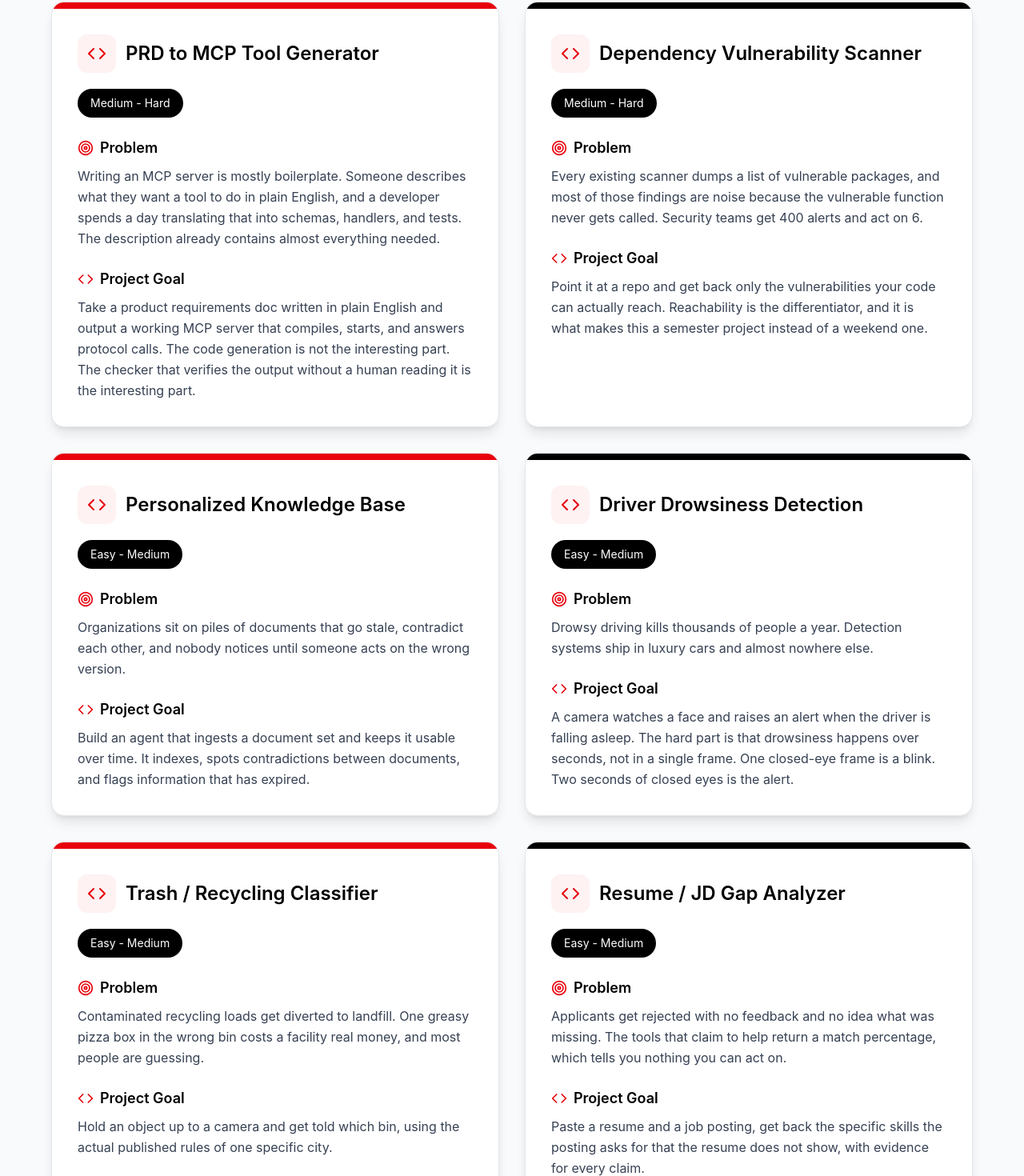
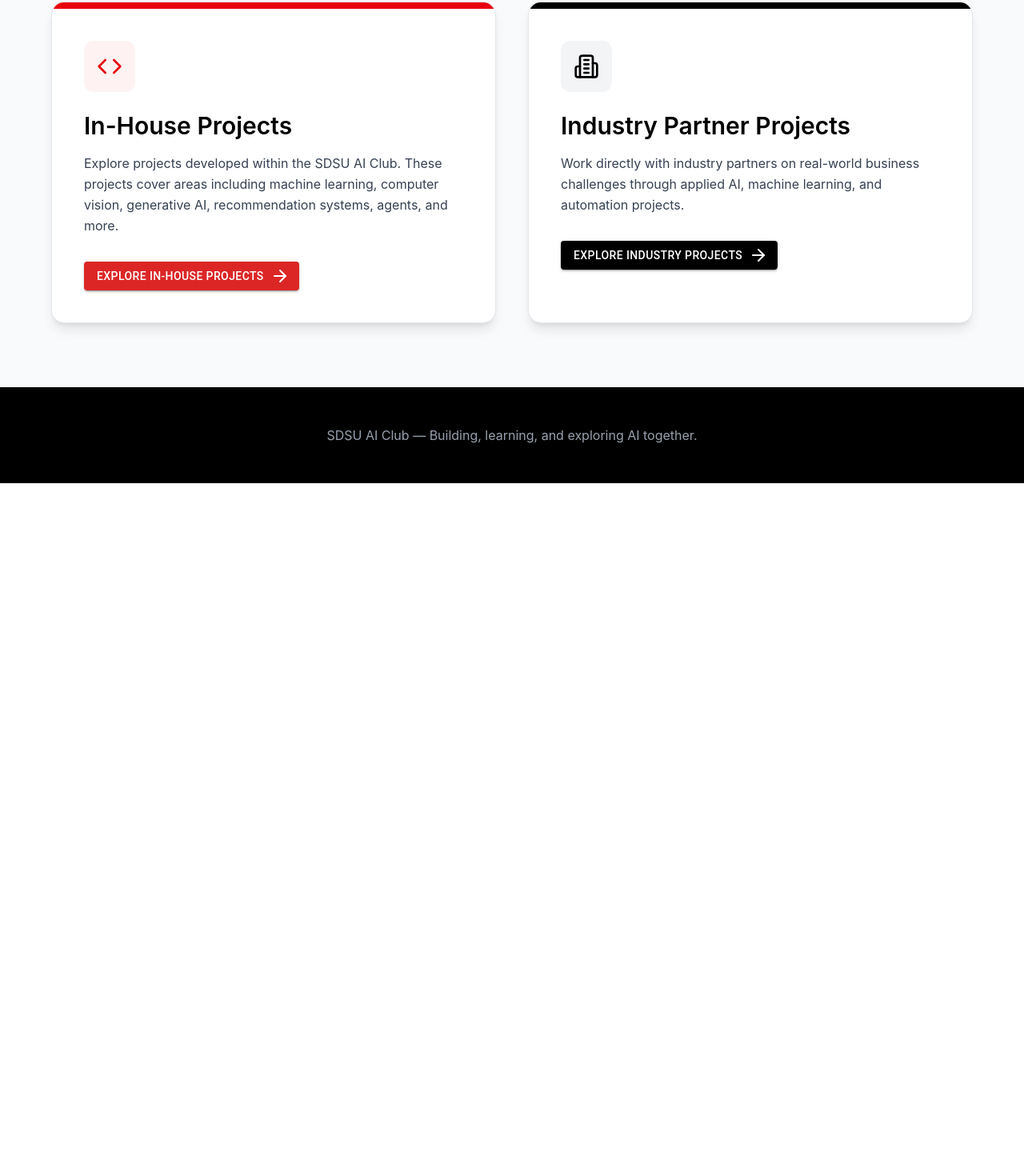
Before and after one commit to aiclub-sdsu/AI-Club-Website, a React (Vite) app: page /current-projects in a window 1280 px wide. Shown: the part 440-1910 px from the top of the page at 80% size. After the commit the page ends 1044 px from the top, so only its background shows below. Built offline with nearby package versions, Linux system fonts and the light colour scheme.

Commit message:
Update CurrentProjects.tsx

```diff
--- a/src/app/components/CurrentProjects.tsx
+++ b/src/app/components/CurrentProjects.tsx
@@ -1,120 +1,6 @@
-import { ArrowLeft, Code, Target } from 'lucide-react';
+import { ArrowLeft, Code, Building2, ArrowRight } from 'lucide-react';
 import { Button } from '@mui/material';
 import { Link } from 'react-router';
-
-type Project = {
-  title: string;
-  difficulty: string;
-  problem: string;
-  goal: string;
-};
-
-const projects: Project[] = [
-  {
-    title: 'PRD to MCP Tool Generator',
-    difficulty: 'Medium - Hard',
-    problem:
-      'Writing an MCP server is mostly boilerplate. Someone describes what they want a tool to do in plain English, and a developer spends a day translating that into schemas, handlers, and tests. The description already contains almost everything needed.',
-    goal:
-      'Take a product requirements doc written in plain English and output a working MCP server that compiles, starts, and answers protocol calls. The code generation is not the interesting part. The checker that verifies the output without a human reading it is the interesting part.',
-  },
-  {
-    title: 'Dependency Vulnerability Scanner',
-    difficulty: 'Medium - Hard',
-    problem:
-      'Every existing scanner dumps a list of vulnerable packages, and most of those findings are noise because the vulnerable function never gets called. Security teams get 400 alerts and act on 6.',
-    goal:
-      'Point it at a repo and get back only the vulnerabilities your code can actually reach. Reachability is the differentiator, and it is what makes this a semester project instead of a weekend one.',
-  },
-  {
-    title: 'Personalized Knowledge Base',
-    difficulty: 'Easy - Medium',
-    problem:
-      'Organizations sit on piles of documents that go stale, contradict each other, and nobody notices until someone acts on the wrong version.',
-    goal:
-      'Build an agent that ingests a document set and keeps it usable over time. It indexes, spots contradictions between documents, and flags information that has expired.',
-  },
-  {
-    title: 'Driver Drowsiness Detection',
-    difficulty: 'Easy - Medium',
-    problem:
-      'Drowsy driving kills thousands of people a year. Detection systems ship in luxury cars and almost nowhere else.',
-    goal:
-      'A camera watches a face and raises an alert when the driver is falling asleep. The hard part is that drowsiness happens over seconds, not in a single frame. One closed-eye frame is a blink. Two seconds of closed eyes is the alert.',
-  },
-  {
-    title: 'Trash / Recycling Classifier',
-    difficulty: 'Easy - Medium',
-    problem:
-      'Contaminated recycling loads get diverted to landfill. One greasy pizza box in the wrong bin costs a facility real money, and most people are guessing.',
-    goal:
-      'Hold an object up to a camera and get told which bin, using the actual published rules of one specific city.',
-  },
-  {
-    title: 'Resume / JD Gap Analyzer',
-    difficulty: 'Easy - Medium',
-    problem:
-      'Applicants get rejected with no feedback and no idea what was missing. The tools that claim to help return a match percentage, which tells you nothing you can act on.',
-    goal:
-      'Paste a resume and a job posting, get back the specific skills the posting asks for that the resume does not show, with evidence for every claim.',
-  },
-  {
-    title: 'Custom Medical Chatbot',
-    difficulty: 'Medium',
-    problem:
-      'Medical information online is hard to read and full of misinformation, and general purpose LLMs will confidently answer questions they have no business answering.',
-    goal:
-      'A question answering system over trusted medical sources that cites every claim and refuses what it should refuse.',
-  },
-  {
-    title: 'Sports Game Outcome Prediction',
-    difficulty: 'Easy - Medium',
-    problem:
-      'Everyone builds a model that beats the spread on backtest, and almost none of them survive contact with a live season. The failure is usually leakage, not modeling.',
-    goal:
-      'Build a well calibrated predictor. When it says 70%, that team should win about 70% of the time. The goal is not to beat the market. The goal is to know exactly how confident you are and be right about that.',
-  },
-  {
-    title: 'Sketch Showdown',
-    difficulty: 'Medium',
-    problem:
-      'Sketch recognition demos all work the same way. Draw the whole thing, hit submit, get a label. That is not how anyone plays Pictionary, and it is not where the recognition is useful.',
-    goal:
-      'A drawing game where the model guesses while you are still drawing. Guessing from 20% of the strokes and updating live is the entire project. Every design decision follows from that.',
-  },
-  {
-    title: 'Ambient Audio Generator',
-    difficulty: 'Medium - Hard',
-    problem:
-      'Sound design for games, film, and accessibility tools is slow and expensive, and stock libraries never quite match the scene you have.',
-    goal:
-      'Describe a scene in text, or hand it a photo, and get matching ambient audio back.',
-  },
-  {
-    title: 'Poker Agent',
-    difficulty: 'Medium',
-    problem:
-      'Poker is the standard testbed for imperfect information games, where you never see the full state and your opponent is actively hiding it. The techniques that solved chess and Go do not work here.',
-    goal:
-      'An agent that learns poker by playing itself, starting in a game small enough that you can prove it is improving rather than hoping.',
-  },
-  {
-    title: 'Chess Agent',
-    difficulty: 'Medium - Hard',
-    problem:
-      'Every team wants to build full chess. AlphaZero used thousands of TPUs. The semester ends before self-play converges and the demo is an agent that hangs its queen on move nine.',
-    goal:
-      'Pick one of three scoped versions in week one and build that one properly. All three produce a real result. Full chess does not.',
-  },
-  {
-    title: 'Cross-Media Recommender',
-    difficulty: 'Medium',
-    problem:
-      'You finish a novel you loved and want something that hits the same way, but every recommender only knows one medium. Goodreads recommends books, MyAnimeList recommends anime, and neither one talks to the other.',
-    goal:
-      'You loved a book, it recommends an anime. You finished a show, it recommends a novel.',
-  },
-];
 
 export default function CurrentProjects() {
   return (
@@ -142,76 +28,90 @@
           </h1>
 
           <p className="text-xl text-gray-300 max-w-3xl mx-auto leading-relaxed">
-            Explore the AI Club's current project ideas and find a project
-            that matches your interests and experience level.
+            Explore the AI Club's current projects, from student-led
+            initiatives to real-world collaborations with industry partners.
           </p>
         </div>
       </section>
 
-      {/* Projects */}
+      {/* Project Categories */}
       <section className="py-20 px-6">
         <div className="max-w-6xl mx-auto">
-          <div className="grid md:grid-cols-2 gap-8">
-            {projects.map((project, index) => (
-              <div
-                key={project.title}
-                className="bg-white rounded-2xl shadow-lg hover:shadow-xl transition-shadow overflow-hidden border border-gray-200"
-              >
-                <div
-                  className={`h-2 ${
-                    index % 2 === 0 ? 'bg-red-600' : 'bg-black'
-                  }`}
-                />
+          <div className="grid md:grid-cols-2 gap-10">
 
-                <div className="p-8">
-                  <div className="flex items-start justify-between gap-4 mb-5">
-                    <div className="flex items-center gap-3">
-                      <div className="bg-red-50 p-3 rounded-xl">
-                        <Code className="w-6 h-6 text-red-600" />
-                      </div>
+            {/* In-House Projects */}
+            <div className="bg-white rounded-2xl shadow-lg hover:shadow-xl transition-all overflow-hidden border border-gray-200">
+              <div className="h-2 bg-red-600" />
 
-                      <h2 className="text-2xl font-semibold text-black">
-                        {project.title}
-                      </h2>
-                    </div>
-                  </div>
+              <div className="p-10">
+                <div className="bg-red-50 w-fit p-4 rounded-xl mb-6">
+                  <Code className="w-8 h-8 text-red-600" />
+                </div>
 
-                  <div className="mb-6">
-                    <span className="inline-block bg-black text-white text-sm px-4 py-2 rounded-full">
-                      {project.difficulty}
-                    </span>
-                  </div>
+                <h2 className="text-3xl font-semibold text-black mb-4">
+                  In-House Projects
+                </h2>
 
-                  <div className="space-y-6">
-                    <div>
-                      <div className="flex items-center gap-2 mb-2">
-                        <Target className="w-5 h-5 text-red-600" />
-                        <h3 className="text-lg font-semibold text-black">
-                          Problem
-                        </h3>
-                      </div>
+                <p className="text-gray-700 leading-relaxed mb-8">
+                  Explore projects developed within the SDSU AI Club.
+                  These projects cover areas including machine learning,
+                  computer vision, generative AI, recommendation systems,
+                  agents, and more.
+                </p>
 
-                      <p className="text-gray-700 leading-relaxed">
-                        {project.problem}
-                      </p>
-                    </div>
+                <Link to="/current-projects/in-house">
+                  <Button
+                    variant="contained"
+                    endIcon={<ArrowRight />}
+                    sx={{
+                      backgroundColor: '#dc2626',
+                      '&:hover': {
+                        backgroundColor: '#b91c1c',
+                      },
+                    }}
+                  >
+                    Explore In-House Projects
+                  </Button>
+                </Link>
+              </div>
+            </div>
 
-                    <div>
-                      <div className="flex items-center gap-2 mb-2">
-                        <Code className="w-5 h-5 text-red-600" />
-                        <h3 className="text-lg font-semibold text-black">
-                          Project Goal
-                        </h3>
-                      </div>
+            {/* Industry Projects */}
+            <div className="bg-white rounded-2xl shadow-lg hover:shadow-xl transition-all overflow-hidden border border-gray-200">
+              <div className="h-2 bg-black" />
 
-                      <p className="text-gray-700 leading-relaxed">
-                        {project.goal}
-                      </p>
-                    </div>
-                  </div>
+              <div className="p-10">
+                <div className="bg-gray-100 w-fit p-4 rounded-xl mb-6">
+                  <Building2 className="w-8 h-8 text-black" />
                 </div>
+
+                <h2 className="text-3xl font-semibold text-black mb-4">
+                  Industry Partner Projects
+                </h2>
+
+                <p className="text-gray-700 leading-relaxed mb-8">
+                  Work directly with industry partners on real-world
+                  business challenges through applied AI, machine learning,
+                  and automation projects.
+                </p>
+
+                <Link to="/current-projects/industry">
+                  <Button
+                    variant="contained"
+                    endIcon={<ArrowRight />}
+                    sx={{
+                      backgroundColor: '#000000',
+                      '&:hover': {
+                        backgroundColor: '#27272a',
+                      },
+                    }}
+                  >
+                    Explore Industry Projects
+                  </Button>
+                </Link>
               </div>
-            ))}
+            </div>
+
           </div>
         </div>
       </section>
```
